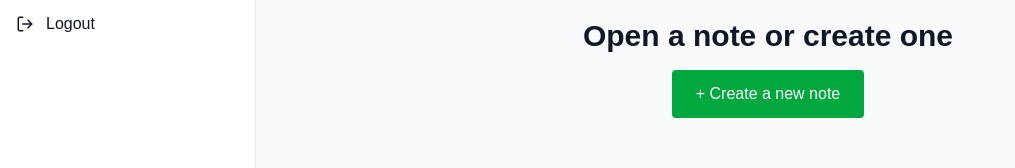
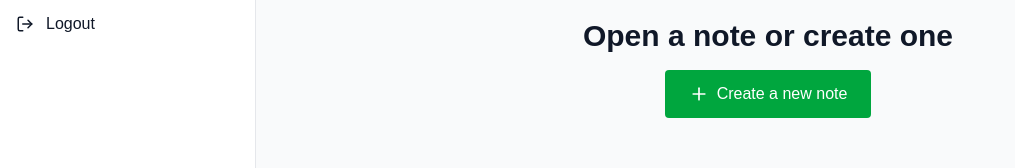
Before and after one commit to mindvault-org/mindvault-frontend, a Next.js app in the folder mindvault-app/: page /dashboard in a window 1280 px wide. Shown: the part 332-500 px from the top of the page, without its empty margins (0-1015 px from the left). Built offline with nearby package versions, Linux system fonts and the light colour scheme; sample sign-in values are in the browser's storage.

Commit message:
style: add lucide react icon to add note

```diff
--- a/mindvault-app/src/app/dashboard/page.tsx
+++ b/mindvault-app/src/app/dashboard/page.tsx
@@ -2,6 +2,7 @@
 
 import { useEffect, useState } from "react";
 import { useRouter } from "next/navigation";
+import { PlusIcon } from "lucide-react";
 
 import Sidebar from "@/components/dashboard/Sidebar";
 import EditorHeader from "@/components/dashboard/EditorHeader";
@@ -79,9 +80,10 @@ export default function DashboardPage() {
             </h2>
             <button
               onClick={handleCreateNote}
-              className="rounded bg-green-600 text-white px-6 py-3 hover:bg-green-700 transition cursor-pointer"
+              className="rounded bg-green-600 text-white px-6 py-3 hover:bg-green-700 transition cursor-pointer flex items-center"
             >
-              + Create a new note
+              <PlusIcon className="mr-2 w-5" />
+              Create a new note
             </button>
           </div>
         ) : (
```
